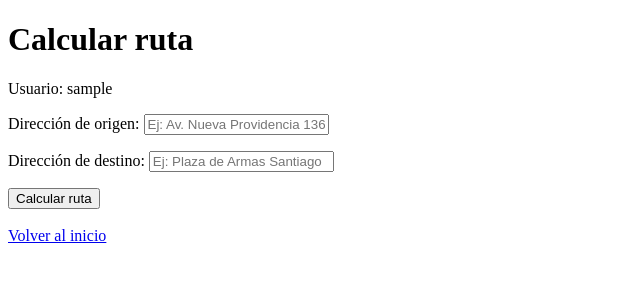
After one commit to permifydev/practica-georeferenciacion, a Django app: page /mapa/ruta/ in a window 1280 px wide. The commit adds this page. Shown: the top 300 px of the page, without its empty margins (0-640 px from the left). Run offline with Django 5.2, Linux system fonts and the light colour scheme; the visitor is signed in with stand-in values (Sample User, id 1).

Commit message:
Agrega cartografia RM y calculo de rutas

```diff
--- a/accounts/templates/accounts/user_home.html
+++ b/accounts/templates/accounts/user_home.html
@@ -8,4 +8,8 @@
 
 <br><br>
 
+<a href="/mapa/ruta/">Calcular distancia entre dos direcciones</a>
+
+<br><br>
+
 <a href="/logout/">Cerrar sesión</a>
--- a/mapa/spatial.py
+++ b/mapa/spatial.py
@@ -12,7 +12,7 @@ DATA_DIR = os.path.join(BASE_DIR, "data")
 
 MANZANAS_GDB = os.path.join(
     DATA_DIR,
-    "Cartografia_censo2024_Pais.gdb"
+    "Cartografía_censo2024_R13.gdb"
 )
 
 MANZANAS_LAYER = "Manzanas_CPV24"
--- a/mapa/templates/mapa/consulta.html
+++ b/mapa/templates/mapa/consulta.html
@@ -120,7 +120,7 @@
     <!-- Mapa -->
     <div
         id="map"
-        style="width: 800px; height: 330px;  margin-top: -30px;">
+        style="width: 800px; height: 330px;  margin-top: -20px;">
     </div>
 
 </div>
--- /dev/null
+++ b/mapa/templates/mapa/ruta.html
@@ -0,0 +1,98 @@
+<!DOCTYPE html>
+<html lang="es">
+<head>
+    <meta charset="UTF-8">
+    <title>Calcular ruta</title>
+</head>
+
+<body>
+
+    <h1>Calcular ruta</h1>
+
+    <p>Usuario: {{ request.user.username }}</p>
+
+    <form method="POST">
+
+        {% csrf_token %}
+
+        <p>
+            <label>Dirección de origen:</label>
+            <input
+                type="text"
+                name="origen"
+                placeholder="Ej: Av. Nueva Providencia 1363"
+                required
+            >
+        </p>
+
+        <p>
+            <label>Dirección de destino:</label>
+            <input
+                type="text"
+                name="destino"
+                placeholder="Ej: Plaza de Armas Santiago"
+                required
+            >
+        </p>
+
+        <button type="submit">
+            Calcular ruta
+        </button>
+
+    </form>
+
+    {% if resultado %}
+
+        <hr>
+
+        <h2>Resultado de la ruta</h2>
+
+        <p>
+            <strong>Origen:</strong>
+            {{ resultado.origen }}
+        </p>
+
+        <p>
+            <strong>Destino:</strong>
+            {{ resultado.destino }}
+        </p>
+
+        <p>
+            <strong>Distancia:</strong>
+            {{ resultado.distancia }}
+        </p>
+
+        <p>
+            <strong>Tiempo en auto:</strong>
+            {{ resultado.auto }}
+        </p>
+
+        <p>
+            <strong>Tiempo caminando:</strong>
+            {{ resultado.caminando }}
+        </p>
+
+        <p>
+            <strong>Tiempo en bicicleta:</strong>
+            {{ resultado.bicicleta }}
+        </p>
+
+    {% endif %}
+
+
+    {% if error %}
+
+        <p>
+            <strong>Error:</strong>
+            {{ error }}
+        </p>
+
+    {% endif %}
+
+
+    <br>
+
+    <a href="/">Volver al inicio</a>
+
+</body>
+</html>
--- a/mapa/urls.py
+++ b/mapa/urls.py
@@ -5,4 +5,5 @@ app_name = "mapa"
 
 urlpatterns = [
     path("consulta/", views.consulta_view, name="consulta"),
+    path("ruta/", views.ruta_view, name="ruta"),
 ]
--- a/mapa/views.py
+++ b/mapa/views.py
@@ -4,10 +4,11 @@ import json
 from django.contrib.auth.decorators import login_required
 from django.shortcuts import render
 from .spatial import buscar_manzana
-
+from django.conf import settings
 
 @login_required
 def consulta_view(request):
+
 
     resultado = None
 
@@ -72,3 +73,92 @@ def consulta_view(request):
             "resultado": resultado
         }
     )
+@login_required
+def ruta_view(request):
+
+    resultado = None
+    error = None
+
+    if request.method == "POST":
+
+        origen = request.POST.get("origen")
+        destino = request.POST.get("destino")
+
+        url = "https://maps.googleapis.com/maps/api/distancematrix/json"
+
+        modos = {
+            "auto": "driving",
+            "caminando": "walking",
+            "bicicleta": "bicycling",
+        }
+
+        tiempos = {}
+        distancia = None
+        origen_google = None
+        destino_google = None
+
+        for nombre, modo in modos.items():
+
+            params = {
+                "origins": origen,
+                "destinations": destino,
+                "mode": modo,
+                "language": "es",
+                "key": settings.GOOGLE_MAPS_API_KEY,
+            }
+
+            response = requests.get(
+                url,
+                params=params,
+                timeout=10
+            )
+
+            datos = response.json()
+
+            print(f"RESPUESTA GOOGLE {nombre}:", datos)
+
+            if datos.get("status") == "OK":
+
+                elemento = datos["rows"][0]["elements"][0]
+
+                if elemento.get("status") == "OK":
+
+                    tiempos[nombre] = elemento["duration"]["text"]
+
+                    if distancia is None:
+                        distancia = elemento["distance"]["text"]
+
+                    if origen_google is None:
+                        origen_google = datos["origin_addresses"][0]
+
+                    if destino_google is None:
+                        destino_google = datos["destination_addresses"][0]
+
+                else:
+                    tiempos[nombre] = "No disponible"
+
+            else:
+                tiempos[nombre] = "No disponible"
+
+        if origen_google and destino_google:
+
+            resultado = {
+                "origen": origen_google,
+                "destino": destino_google,
+                "distancia": distancia,
+                "auto": tiempos.get("auto"),
+                "caminando": tiempos.get("caminando"),
+                "bicicleta": tiempos.get("bicicleta"),
+            }
+
+        else:
+            error = "No fue posible calcular la ruta."
+
+    return render(
+        request,
+        "mapa/ruta.html",
+        {
+            "resultado": resultado,
+            "error": error,
+        }
+    )
```
Also changed, not shown: mapa_chile/settings.py (+7 -0 lines), 3 other files.
